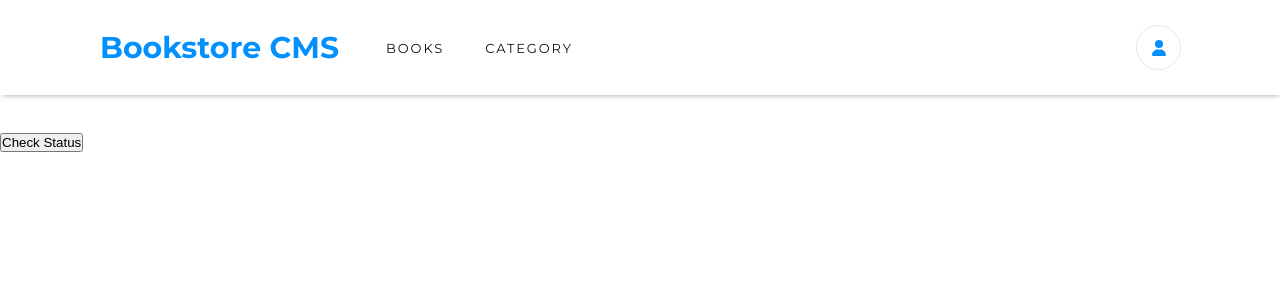
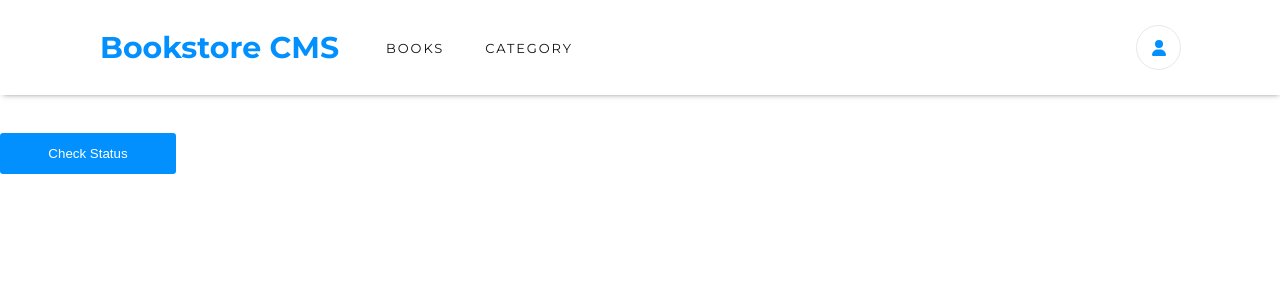
Before and after one commit to bobb-Rob/bookstore-react-redux, a React (Create React App) app: page /category in a window 1280 px wide. Shown: the top 300 px of the page. Built offline with nearby package versions, Linux system fonts and the light colour scheme.

Commit message:
Add cursor pointer to all buttons, hover effect on the buttons

```diff
--- a/package.json
+++ b/package.json
@@ -13,6 +13,7 @@
     "@testing-library/react": "^13.3.0",
     "@testing-library/user-event": "^13.5.0",
     "axios": "^0.27.2",
+    "better-react-spinkit": "^2.0.4",
     "prop-types": "^15.8.1",
     "react": "^18.2.0",
     "react-circular-progressbar": "^2.1.0",
--- a/src/App.css
+++ b/src/App.css
@@ -14,3 +14,7 @@
   --black: #121212;
   --borderLines: #e8e8e8;
 }
+
+button {
+  cursor: pointer;
+}
--- a/src/components/AddBookForm.js
+++ b/src/components/AddBookForm.js
@@ -24,7 +24,17 @@ const AddBookForm = () => {
   const addBookSubmit = (e) => {
     e.preventDefault();
     if (title !== '' && author !== '') {
-      dispatch(doAddBook(book));
+      dispatch(doAddBook(book)).then((data) => {
+        console.log(data);
+        if (data.type === 'ADD_BOOK/requestStatus/fulfilled') {
+          setBook({
+            title: '',
+            author: '',
+            item_id: uniqid(),
+            category: 'Fiction',
+          });
+        }
+      });
     }
   };
 
@@ -53,7 +63,7 @@ const AddBookForm = () => {
       <input
         type="submit"
         value="ADD BOOK"
-        className="submit-btn"
+        className="btn"
       />
     </form>
   );
--- a/src/components/Category.js
+++ b/src/components/Category.js
@@ -11,7 +11,13 @@ const Category = () => {
       <h2>
         {typeof categories === 'string' ? categories : ''}
       </h2>
-      <button type="button" onClick={() => dispatch(doCheckStatus())}>Check Status</button>
+      <button
+        type="button"
+        onClick={() => dispatch(doCheckStatus())}
+        className="btn"
+      >
+        Check Status
+      </button>
     </div>
   );
 };
--- a/src/components/styles/addBook.css
+++ b/src/components/styles/addBook.css
@@ -42,7 +42,7 @@
   margin-right: 2rem;
 }
 
-.submit-btn {
+.btn {
   width: 11rem;
   background-color: var(--blue);
   border: none;
@@ -50,3 +50,7 @@
   padding: 0.801rem 1.188rem;
   color: var(--white);
 }
+
+.btn:hover {
+  opacity: 0.7;
+}
--- a/src/components/styles/books.css
+++ b/src/components/styles/books.css
@@ -79,9 +79,10 @@
   color: var(--blueVar1);
 }
 
-/* .chapter-info {
-
-} */
+.book-buttons-wrap button:hover {
+  color: var(--black);
+  font-weight: bold;
+}
 
 .chapter-info button {
   padding: 0.438rem 1.188rem 0.5rem 1.375rem;
@@ -90,6 +91,10 @@
   border: none;
   margin: 0.5rem 0;
   color: var(--white);
+}
+
+.chapter-info button:hover {
+  opacity: 0.7;
 }
 
 .book-buttons-wrap button:last-child {
--- a/src/components/styles/navbar.css
+++ b/src/components/styles/navbar.css
@@ -35,6 +35,10 @@ nav {
   color: var(--black);
 }
 
+.nav-links:focus {
+  color: var(--black);
+}
+
 .user-icon {
   width: 2.813rem;
   height: 2.813rem;
```
Also changed, not shown: 1 other file (tests, documents, lock files or other folders).
